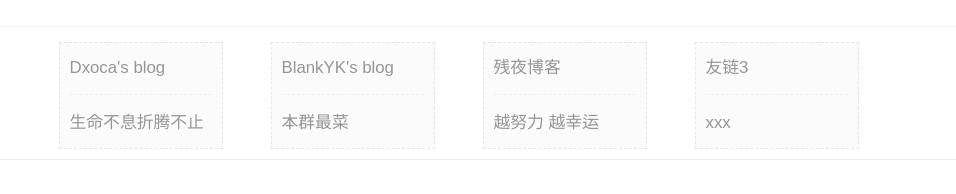
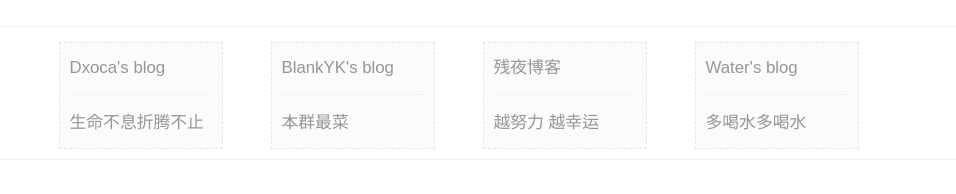
Before and after one commit to xyhmnb/xyhmnb.github.io, a plain HTML site: page links/index.html in a window 1280 px wide. Shown: the part 74-268 px from the top of the page, without its empty margins (154-1110 px from the left). Drawn offline with Linux system fonts and the light colour scheme.

Commit message:
Site updated: 2019-07-31 19:29:31

```diff
--- a/links/index.html
+++ b/links/index.html
@@ -119,10 +119,10 @@
 		</li>
 
 		 <li >
-	  		<a href="http://www.xyhmnb.ml" target="_blank">
-	  		友链3
+	  		<a href="https://water1127.github.io" target="_blank">
+	  		Water's blog
 	  		<hr class="three"/>
-	  		xxx
+	  		多喝水多喝水
 	  		</a>
 		</li>
 
```
